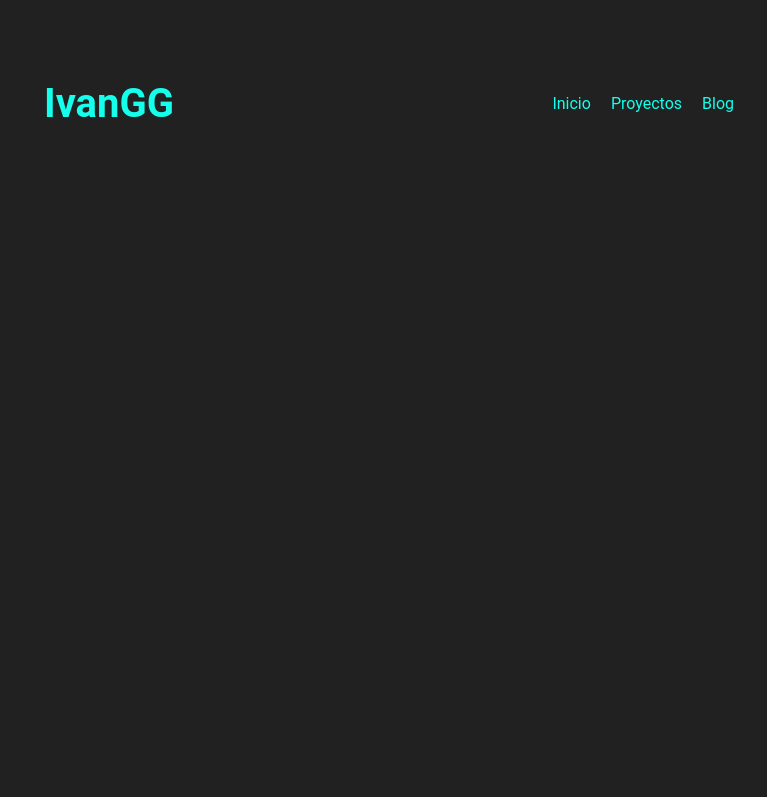
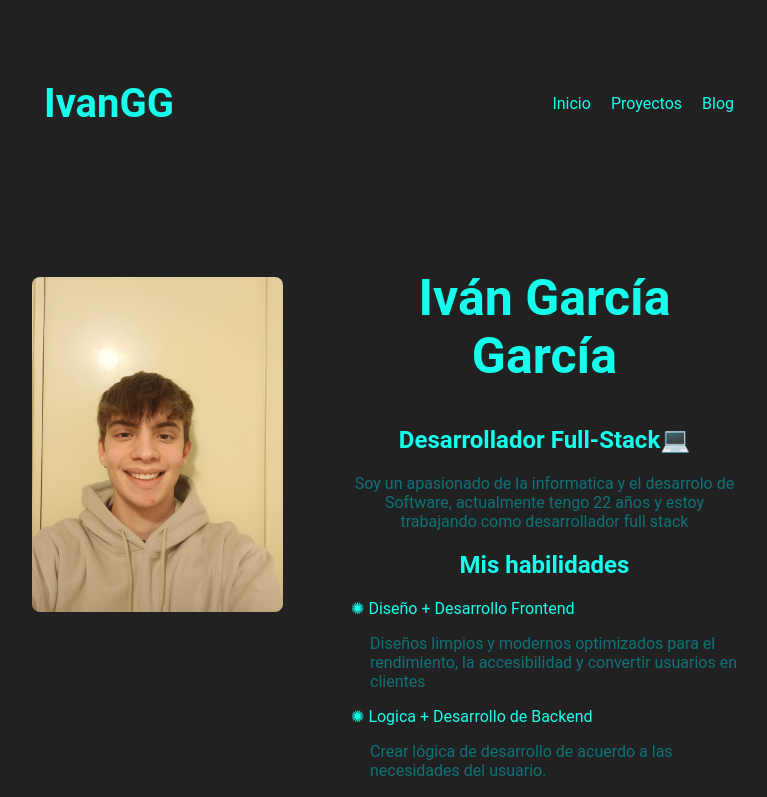
Before and after one commit to ivangarciagarcia/Portfolio, a React (Create React App) app in the folder portfolio/: page / in a window 1280 px wide. Shown: the top 797 px of the page, without its empty margins (246-1013 px from the left). Built offline with nearby package versions, Linux system fonts and the light colour scheme.

Commit message:
cambio nombre rutas

```diff
--- a/portfolio/package.json
+++ b/portfolio/package.json
@@ -1,6 +1,5 @@
 {
-  "homepage": "https://ivangarciagarcia.github.io/Portfolio",
-  "name": "portfolio",
+  "homepage": "https://ivangarciagarcia.github.io/",
   "version": "0.1.0",
   "private": true,
   "dependencies": {
--- a/portfolio/src/App.jsx
+++ b/portfolio/src/App.jsx
@@ -20,8 +20,8 @@ function App() {
 
         <body className='body'>
           <Routes>
-            <Route path="/Portfolio" element={<Home />} />
-            <Route path="/projects" element={<Projects />} />
+            <Route path="/" element={<Home />} />
+            <Route path="/proyectos" element={<Projects />} />
             <Route path="/blog" element={<Blog />} />
 
           </Routes>
--- a/portfolio/src/components/navBar/Navbar.jsx
+++ b/portfolio/src/components/navBar/Navbar.jsx
@@ -8,11 +8,11 @@ export const Navbar = (props) => {
   const { name, tab1, tab2, tab3 } = props;
 
   const navigateToPortfolio = () => {
-    navigate('/Portfolio');
+    navigate('/');
   };
 
   const navigateToProjects = () => {
-    navigate('/projects');
+    navigate('/proyectos');
   };
 
   const navigateToBlog = () => {
```
Also changed, not shown: 1 other file (tests, documents, lock files or other folders).
